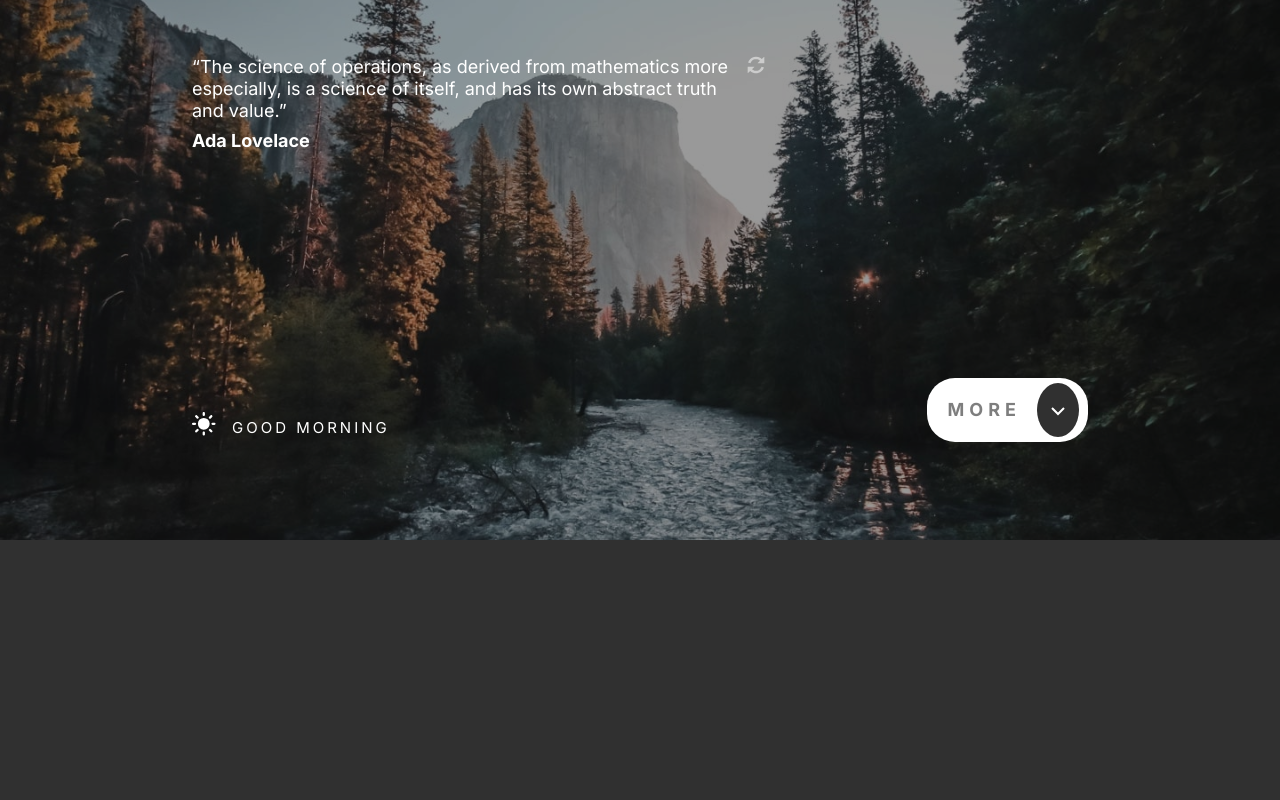
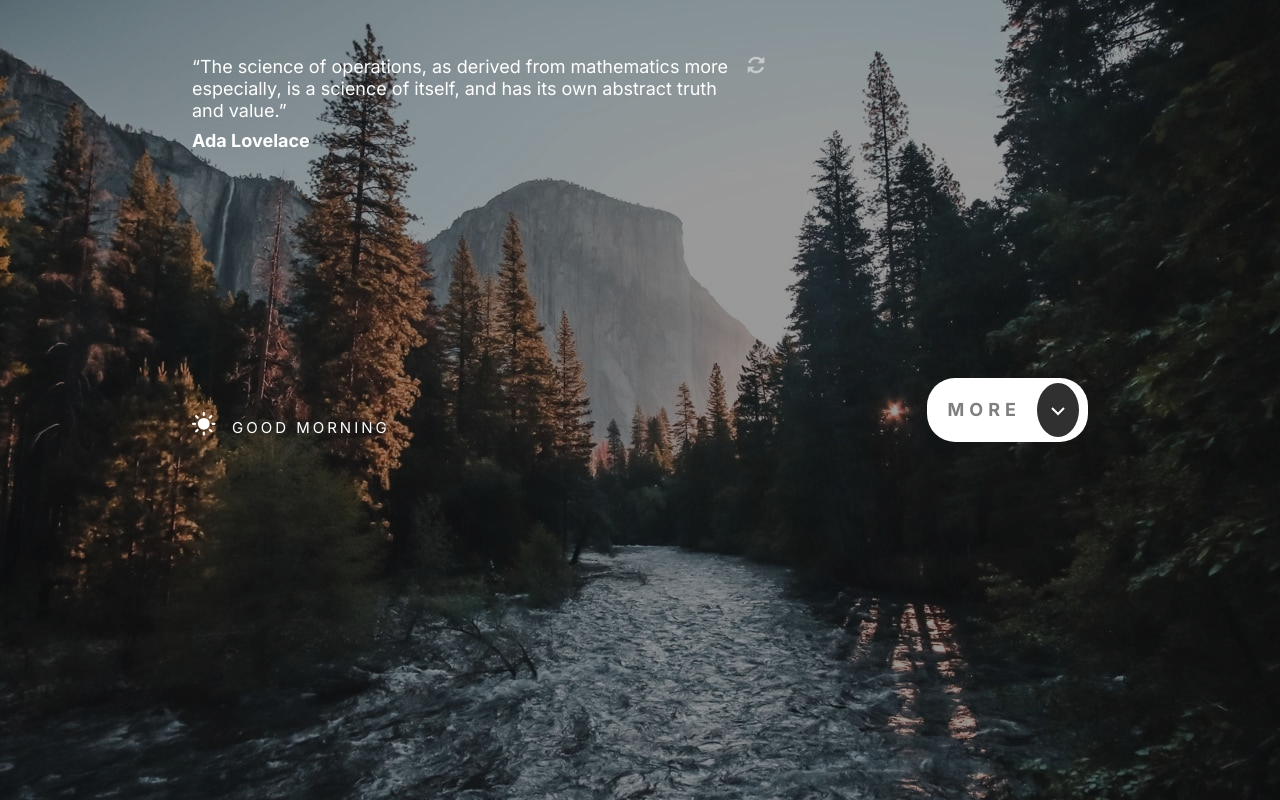
Before and after one commit to esyef/clock-app, a React (Vite) app: page / in a window 1280 px wide. Built offline with nearby package versions, Linux system fonts and the light colour scheme; no server answers.

Commit message:
useContext and useReducer added

```diff
--- a/src/App.jsx
+++ b/src/App.jsx
@@ -1,14 +1,17 @@
 import Clock from './components/Clock'
 import Quote from './components/Quote'
+import TimeState from './context/Time/TimeState'
 import styles from './styles/styles.module.css'
 
 const App = () => {
 	return (
 		<div className={styles.appContainer}>
-			<div className={styles.layaout}>
-				<Quote />
-				<Clock />
-			</div>
+			<TimeState>
+				<div className={styles.layaout}>
+					<Quote />
+					<Clock />
+				</div>
+			</TimeState>
 		</div>
 	)
 }
--- a/src/components/Clock.jsx
+++ b/src/components/Clock.jsx
@@ -1,12 +1,11 @@
-import useTime from '../hooks/useTime'
-import { icons } from '../public/icons' // eslint-disable-line
+import { icons } from '../public/icons'
 import styles from '../styles/styles.module.css'
 import Button from './Button'
+import { useTimeContext } from '../hooks/useTimeContext'
 
 const Clock = () => {
-	const { data, loading } = useTime() // eslint-disable-line
+	const { location, time } = useTimeContext() // eslint-disable-line
 
-	console.log(data)
 	return (
 		<section className={`${styles.clock}`}>
 			<div className={styles.clockContent}>
--- /dev/null
+++ b/src/context/Time/TimeContext.jsx
@@ -0,0 +1,3 @@
+import { createContext } from 'react'
+
+export const TimeContext = createContext()
--- /dev/null
+++ b/src/context/Time/TimeReducer.jsx
@@ -0,0 +1,13 @@
+export const TimeReducer = (state, action) => {
+	const { type, payload } = action
+	switch (type) {
+		case 'GETLOCATION':
+			return { ...state, location: payload, isLoading: false }
+
+		case 'GETTIME':
+			return { ...state, time: payload }
+
+		default:
+			return state
+	}
+}
--- /dev/null
+++ b/src/context/Time/TimeState.jsx
@@ -0,0 +1,75 @@
+import axios from 'axios'
+import { useReducer } from 'react'
+import { timeFormatUtilitie } from '../../utilities/time_format.utilitie'
+import { TimeContext } from './TimeContext'
+import { TimeReducer } from './TimeReducer'
+
+const TimeState = ({ children }) => {
+	const initialState = {
+		location: {},
+		time: {},
+		isLoading: true,
+	}
+
+	const [state, dispatch] = useReducer(TimeReducer, initialState)
+
+	const getLocation = async () => {
+		const res = await axios.get(
+			'https://api.freegeoip.app/json/?apikey=7e2aeaf0-98d2-11ec-b836-2baa8b457adf'
+		)
+		const data = await res.data
+
+		const newObject = {
+			city: data.city,
+			country_code: data.country_code,
+			country_name: data.country_name,
+			timezone: data.time_zone,
+		}
+
+		dispatch({
+			type: 'GETLOCATION',
+			payload: newObject,
+		})
+	}
+
+	const getTimeWithLocation = async (zone, city) => {
+		const res = await axios.get(
+			`http://worldtimeapi.org/api/timezone/${zone}/${city}`
+		)
+		const data = await res.data
+
+		const { timeObject } = timeFormatUtilitie(data.datetime)
+		const { hour, minute, isAM, isPM } = timeObject
+
+		const newObject = {
+			datetime: data.datetime,
+			dayOfWeek: data.day_of_week,
+			dayOfyear: data.day_of_year,
+			weekNumber: data.week_number,
+			hour,
+			minute,
+			isAM,
+			isPM,
+		}
+		dispatch({
+			type: 'GETTIME',
+			payload: newObject,
+		})
+	}
+
+	return (
+		<TimeContext.Provider
+			value={{
+				location: state.location,
+				time: state.time,
+				isLoading: state.isLoading,
+				getLocation,
+				getTimeWithLocation,
+			}}
+		>
+			{children}
+		</TimeContext.Provider>
+	)
+}
+
+export default TimeState
--- /dev/null
+++ b/src/hooks/useTimeContext.jsx
@@ -0,0 +1,21 @@
+import { useEffect, useContext } from 'react'
+import { TimeContext } from '../context/Time/TimeContext'
+import { timeZoneUtilitie } from '../utilities/zone_time_format.utilitie'
+
+export const useTimeContext = () => {
+	const { location, isLoading, time, getLocation, getTimeWithLocation } =
+		useContext(TimeContext)
+
+	useEffect(() => {
+		getLocation()
+	}, [])
+
+	useEffect(() => {
+		if (Object.keys(location).length > 0) {
+			const { zone, city } = timeZoneUtilitie(location.timezone)
+			getTimeWithLocation(zone, city)
+		}
+	}, [isLoading])
+
+	return { location, time }
+}
--- a/src/styles/styles.module.css
+++ b/src/styles/styles.module.css
@@ -8,10 +8,11 @@
 	background-image: url(../public/assets/mobile/bg-image-daytime.jpg),
 		linear-gradient(to bottom, rgb(0, 0, 0, 0.4), rgba(0, 0, 0, 0.4));
 	background-blend-mode: darken;
-	/* min-height: 100vh; */
+	min-height: 100vh;
 	background-size: cover;
 	background-position: center center;
 	background-repeat: no-repeat;
+	max-width: 1440px;
 }
 
 .refreshBtn {
--- /dev/null
+++ b/src/utilities/time_format.utilitie.js
@@ -0,0 +1,19 @@
+export const timeFormatUtilitie = datetime => {
+	const search = /\D/
+	const newArray = datetime.split(search)
+
+	// items object
+	const hour = newArray[3]
+	const minute = newArray[4]
+	const isAM = hour < 12 && true
+	const isPM = hour >= 12 && true
+
+	const timeObject = {
+		hour,
+		minute,
+		isAM,
+		isPM,
+	}
+
+	return { timeObject }
+}
--- a/src/utilities/time_zone.utilitie.js
+++ /dev/null
@@ -1,9 +0,0 @@
-export const timeZoneUtilitie = timeZone => {
-	if (timeZone !== undefined) {
-		const array = timeZone.split('/')
-		const zone = array[0]
-		const city = array[1]
-
-		return { zone, city }
-	}
-}
--- /dev/null
+++ b/src/utilities/zone_time_format.utilitie.js
@@ -0,0 +1,7 @@
+export const timeZoneUtilitie = timeZone => {
+	const array = timeZone.split('/')
+	const zone = array[0]
+	const city = array[1]
+
+	return { zone, city }
+}
```
Also changed, not shown: .eslintrc.js, 1 other file (tests, documents, lock files or other folders).
